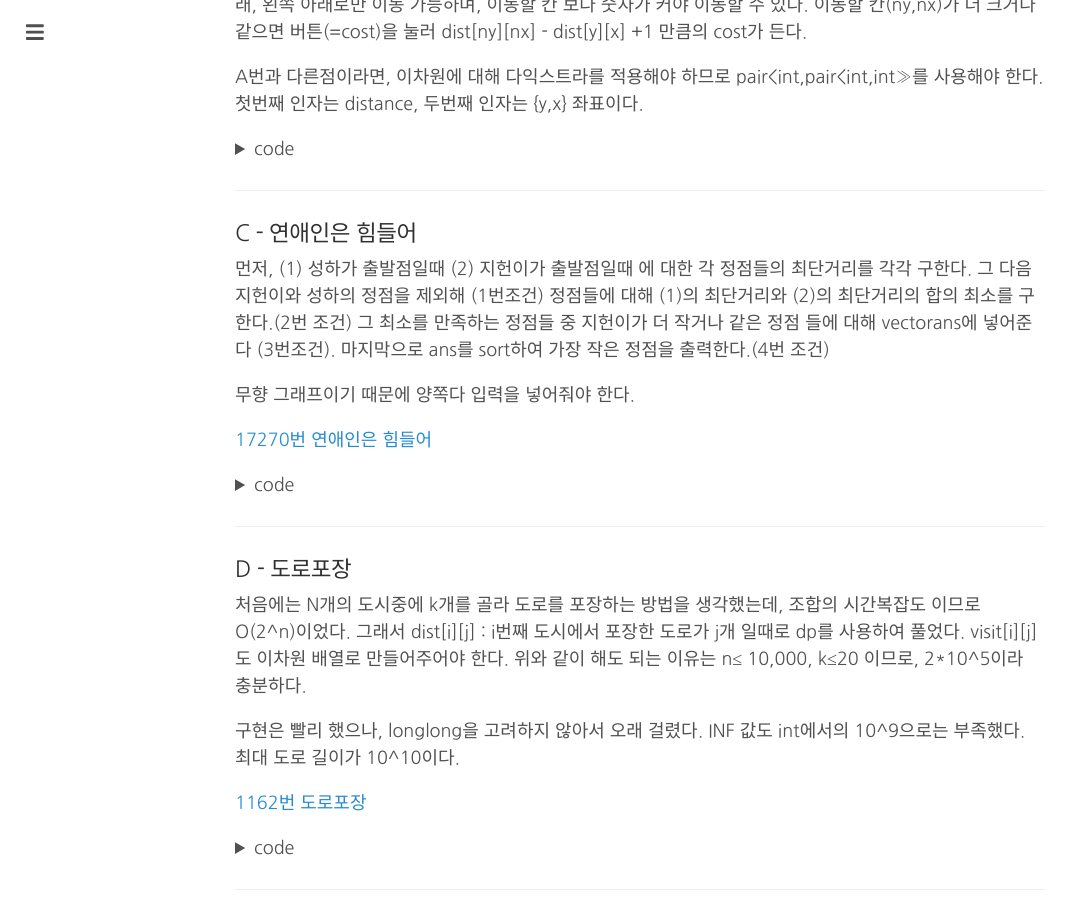
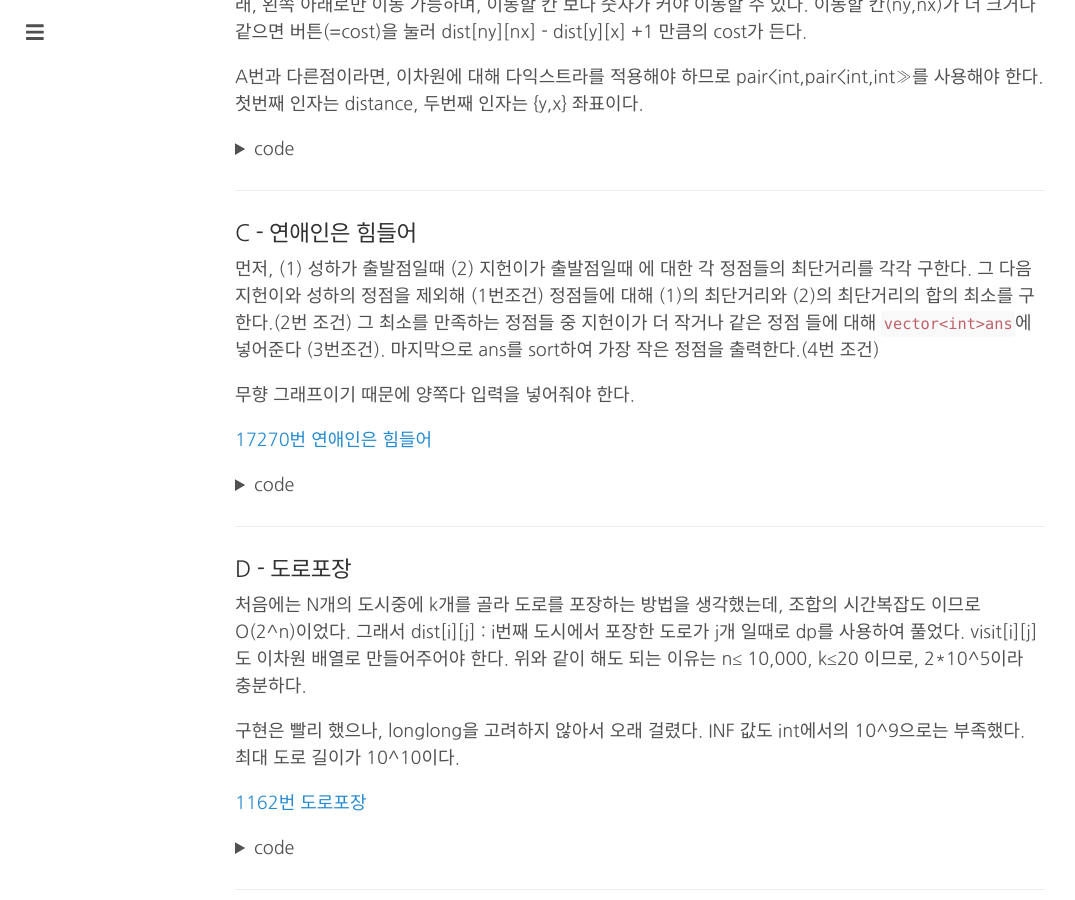
Before and after one commit to changhyeonnam/changhyeonnam.github.io, a Jekyll site: the page built from _posts/2021/2021-07-25-dijkstra.md, in a window 1280 px wide and 900 px high, scrolled down 2715 px. Shown: the whole window, without its empty margins (0-1075 px from the left). Built offline with Jekyll 4.4.1, drawn with Linux system fonts in a browser that asks for light colours; nearby versions of some CDN libraries; comment, search, counter and statistics services are not loaded.

Commit message:
Update 2021-07-25-dijkstra.md

```diff
--- a/_posts/2021/2021-07-25-dijkstra.md
+++ b/_posts/2021/2021-07-25-dijkstra.md
@@ -238,7 +238,7 @@ int main(){
 
 ### C - 연애인은 힘들어
 
-먼저, (1) 성하가 출발점일때 (2) 지헌이가 출발점일때 에 대한 각 정점들의 최단거리를 각각 구한다. 그 다음 지헌이와 성하의 정점을 제외해 (1번조건) 정점들에 대해 (1)의 최단거리와 (2)의 최단거리의 합의 최소를 구한다.(2번 조건) 그 최소를 만족하는 정점들 중 지헌이가 더 작거나 같은 정점 들에 대해 vector<int>ans에 넣어준다 (3번조건). 마지막으로 ans를 sort하여 가장 작은 정점을 출력한다.(4번 조건)
+먼저, (1) 성하가 출발점일때 (2) 지헌이가 출발점일때 에 대한 각 정점들의 최단거리를 각각 구한다. 그 다음 지헌이와 성하의 정점을 제외해 (1번조건) 정점들에 대해 (1)의 최단거리와 (2)의 최단거리의 합의 최소를 구한다.(2번 조건) 그 최소를 만족하는 정점들 중 지헌이가 더 작거나 같은 정점 들에 대해 `vector<int>ans`에 넣어준다 (3번조건). 마지막으로 ans를 sort하여 가장 작은 정점을 출력한다.(4번 조건)
 
 무향 그래프이기 때문에 양쪽다 입력을 넣어줘야 한다.
 
```
